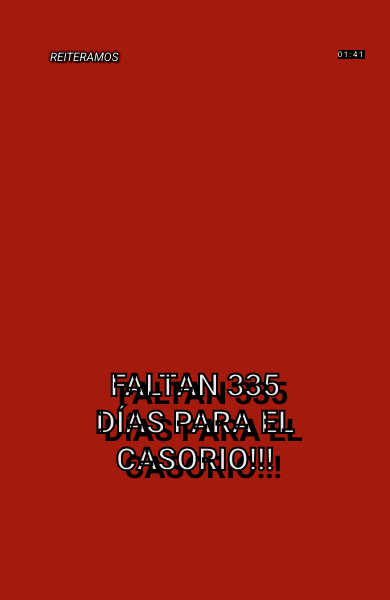
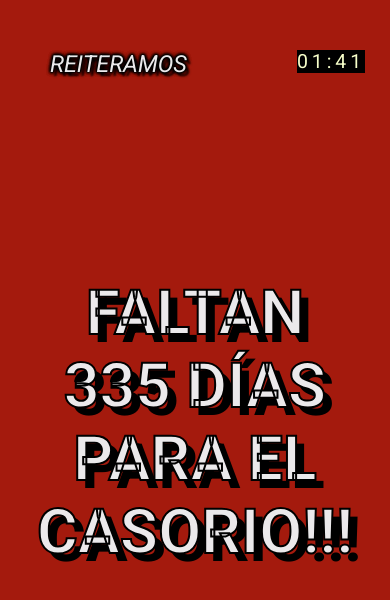
Before and after one commit to 2fd/cuantofalta.page, a Gatsby site: page / in a window 390 px wide. Built offline with nearby package versions, Linux system fonts and the light colour scheme; Gatsby itself is replaced by a stand-in of ours; no server answers.

Commit message:
fix: mobile

```diff
--- a/src/pages/index.css
+++ b/src/pages/index.css
@@ -64,3 +64,18 @@ main h1 {
   /* font-family: 'Anton', sans-serif; */
   /* font-family: 'Paytone One', sans-serif; */
 }
+
+
+@media screen and (max-width: 768px) {
+  main .sup {
+    font-size: 6vw;
+  }
+
+  main .meta {
+    font-size: 5vw;
+  }
+
+  main h1 {
+    font-size: 16vw;
+  }
+}
```
